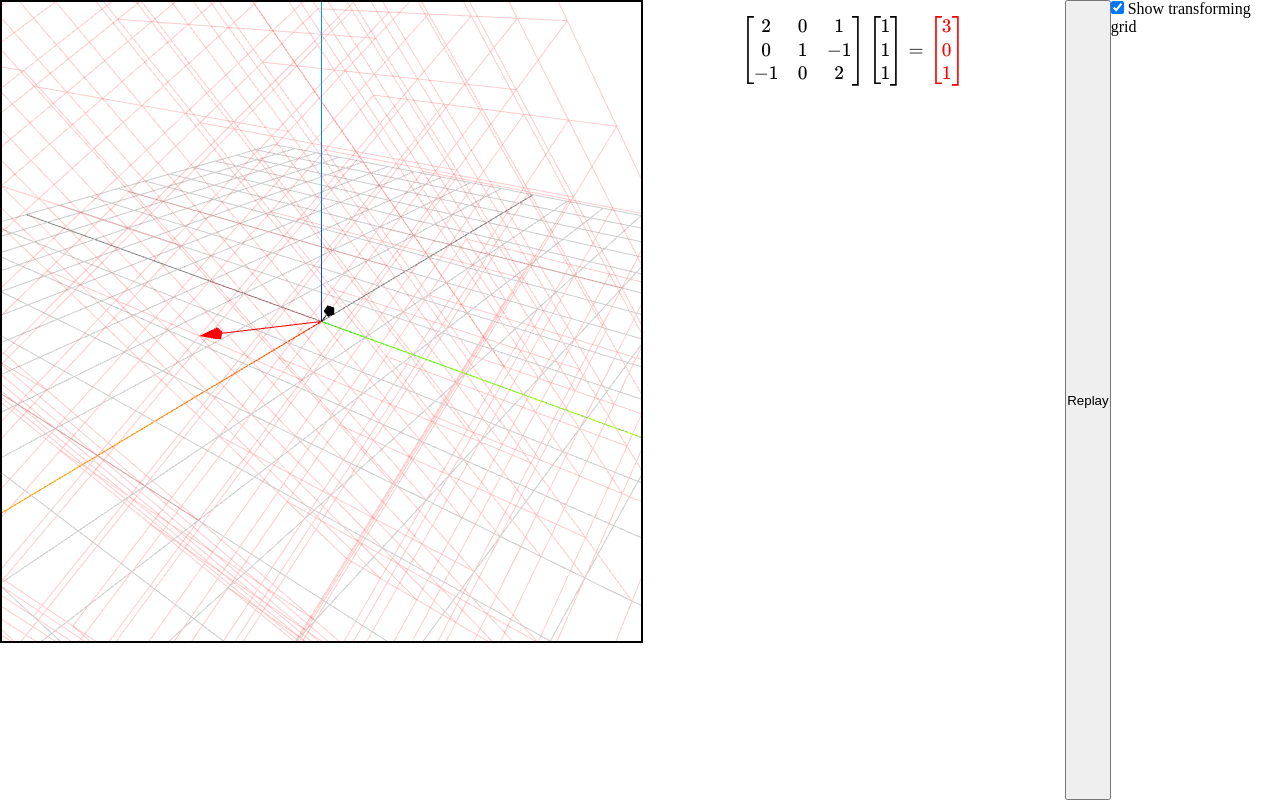
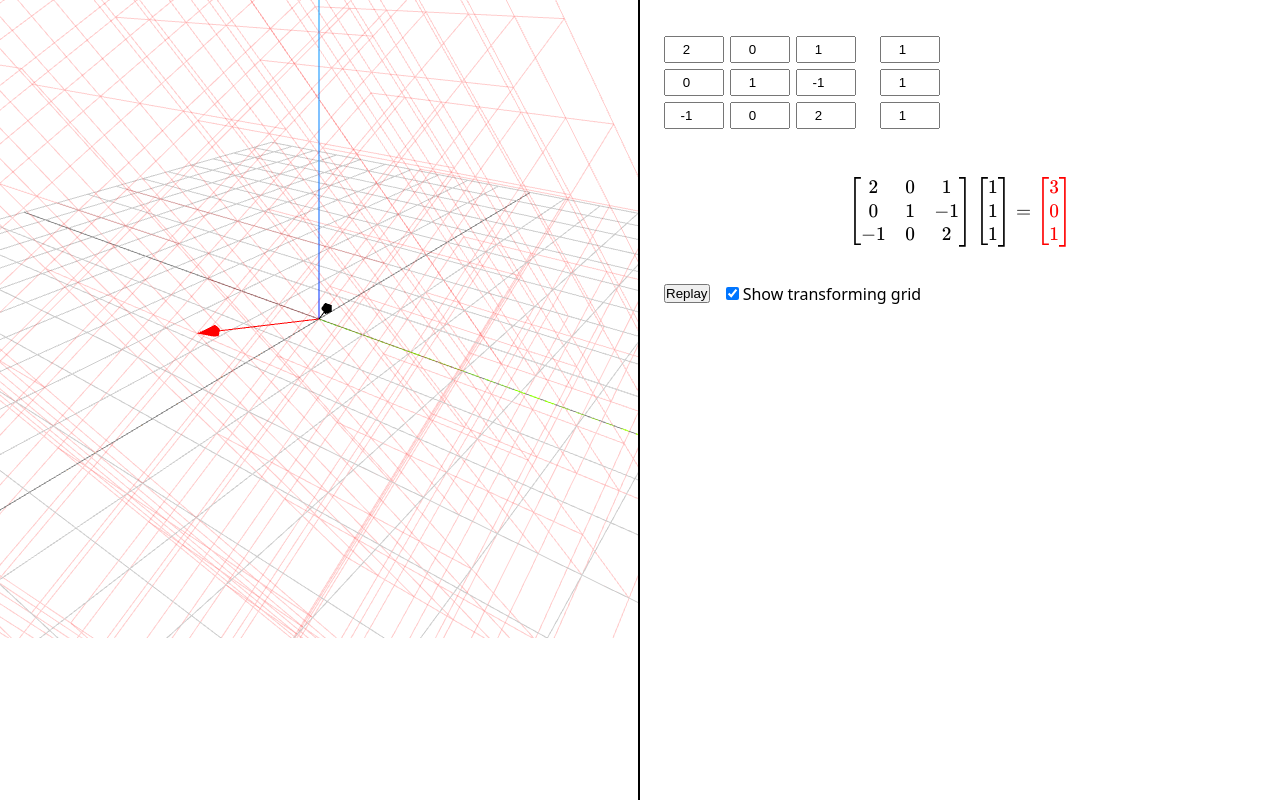
Before and after one commit to sammteoh/linear-algebra, a website: page index.html in a window 1280 px wide. Drawn offline with nearby package versions, Linux system fonts and the light colour scheme; animation ran at ten frames a second.

Commit message:
style: created css

```diff
--- a/3app.js
+++ b/3app.js
@@ -40,24 +40,6 @@ floor.rotation.x = Math.PI / 2;
 scene.add(floor);
 
 // ---------- VECTORS ----------
-
-function drawVector(v, color=0x000000) {
-    // v is a 3x1 matrix vector
-    const dir = new THREE.Vector3(v.get(1, 1), v.get(2, 1), v.get(3, 1));
-    const length = dir.length();
-    if (length === 0) return;
-
-    const arrow = new THREE.ArrowHelper(
-        dir.normalize(),
-        new THREE.Vector3(0, 0, 0),
-        length,
-        color,
-        0.4,
-        0.2
-    );
-    scene.add(arrow);
-    return arrow;
-}
 
 function makeLattice(n=3, color=0xff0000) {
     const points = [];
@@ -132,28 +114,60 @@ function writeMatrix(m) {
     return returnString;
 }
 
-let lattice;
-let transformedArrow;
+function makeArrow(color) {
+    const arrow = new THREE.ArrowHelper(
+        new THREE.Vector3(0, 0, 1),
+        new THREE.Vector3(0, 0, 0),
+        1,
+        color,
+        0.4,
+        0.2
+    );
+    scene.add(arrow);
+    return arrow;
+}
 
-function transformVector(T, V) {
-    lattice = makeLattice();
-    lattice.matrixAutoUpdate = false;
-    scene.add(lattice);
+const lattice = makeLattice();
+lattice.matrixAutoUpdate = false;
+scene.add(lattice);
 
-    drawVector(V);
-    transformedArrow = drawVector(T.multiply(V), 0xff0000);
+const originalArrow = makeArrow(0x000000);
+const transformedArrow = makeArrow(0xff0000);
 
+// --------- INPUTS ------------
+
+function readInputs() {
+    const num = (id) => parseFloat(document.getElementById(id).value) || 0;
+
+    const newT = [];
+    for (let i = 1; i <= 3; i++) {
+        newT.push([num(`t${i}1`), num(`t${i}2`), num(`t${i}3`)]);
+    }
+    T = Matrix.create(newT);
+    V = Matrix.create([[num('v1')], [num('v2')], [num('v3')]]);
+}
+
+function renderFormula() {
     katex.render(
         String.raw`${writeMatrix(T)} ${writeMatrix(V)} = \textcolor{red}{${writeMatrix(T.multiply(V))}}`,
         container,
-        {
-            displayMode: true,
-            throwOnError: false
-        }
+        { displayMode: true, throwOnError: false }
     );
-};
+}
 
-transformVector(T, V);
+function applyInputs() {
+    readInputs();
+    updateVector(originalArrow, V);
+    renderFormula();
+    startAnimation();
+}
+
+document.querySelectorAll('.entry').forEach((el) => {
+    el.addEventListener('input', applyInputs);
+});
+
+updateVector(originalArrow, V);
+renderFormula();
 
 // -------- ANIMATION -------------
 const DURATION = 3000;
--- a/index.html
+++ b/index.html
@@ -9,17 +9,44 @@
     </head>
 
     <body>
+        <div id="app">
             <div id="canvas-container">
                 <canvas id='canvas'></canvas>
             </div>
 
+            <div id="sidebar">
+                <div id="inputs">
+                    <div class="matrix-inputs">
+                        <input type="number" step="any" class="entry" id="t11" value="2">
+                        <input type="number" step="any" class="entry" id="t12" value="0">
+                        <input type="number" step="any" class="entry" id="t13" value="1">
+                        <input type="number" step="any" class="entry" id="t21" value="0">
+                        <input type="number" step="any" class="entry" id="t22" value="1">
+                        <input type="number" step="any" class="entry" id="t23" value="-1">
+                        <input type="number" step="any" class="entry" id="t31" value="-1">
+                        <input type="number" step="any" class="entry" id="t32" value="0">
+                        <input type="number" step="any" class="entry" id="t33" value="2">
+                    </div>
+
+                    <div class="vector-inputs">
+                        <input type="number" step="any" class="entry" id="v1" value="1">
+                        <input type="number" step="any" class="entry" id="v2" value="1">
+                        <input type="number" step="any" class="entry" id="v3" value="1">
+                    </div>
+                </div>
+
                 <div id="formula-container"></div>
 
+                <div id="controls">
                     <button id="replay">Replay</button>
                     <label>
                         <input type="checkbox" id="toggle-lattice" checked>
                         Show transforming grid
                     </label>
+                </div>
+            </div>
+
+        </div>
 
         <script type="importmap">
         {
@@ -29,7 +56,6 @@
             }
         }
         </script>
-
         <script src="https://cdn.jsdelivr.net/npm/katex@0.16.11/dist/katex.min.js"></script>
         <script type="module" src="3app.js"></script>
 
--- a/style.css
+++ b/style.css
@@ -1,22 +1,68 @@
 * {
     margin: 0;
     padding: 0;
+    box-sizing: border-box;
 }
 
 body {
+    font-family: system-ui, sans-serif;
+}
+
+#app {
     display: flex;
+    height: 100vh;
 }
 
 #canvas-container {
-    width: 50vw;
-    height: 100vh;
-}
-
-#formula-container {
-    width: 33.33vw;
+    flex: 0 0 min(50vw, 100vh);
+    border-right: 2px solid black;
 }
 
 #canvas {
     display: block;
-    border: 2px solid black;
 }
+
+#sidebar {
+    flex: 1;
+    padding: 24px;
+    overflow-y: auto;
+    display: flex;
+    flex-direction: column;
+    gap: 20px;
+}
+
+#inputs {
+    display: flex;
+    gap: 24px;
+    align-items: center;
+    margin: 12px 0;
+}
+
+.matrix-inputs {
+    display: grid;
+    grid-template-columns: repeat(3, 60px);
+    gap: 6px;
+}
+
+.vector-inputs {
+    display: grid;
+    grid-template-columns: 60px;
+    gap: 6px;
+}
+
+.entry {
+    width: 100%;
+    padding: 4px;
+    text-align: center;
+    box-sizing: border-box;
+}
+
+#formula-container {
+    overflow-x: auto;
+}
+
+#controls {
+    display: flex;
+    gap: 16px;
+    align-items: center;
+}
```
Lines whose indentation alone changed are shown as unchanged.
